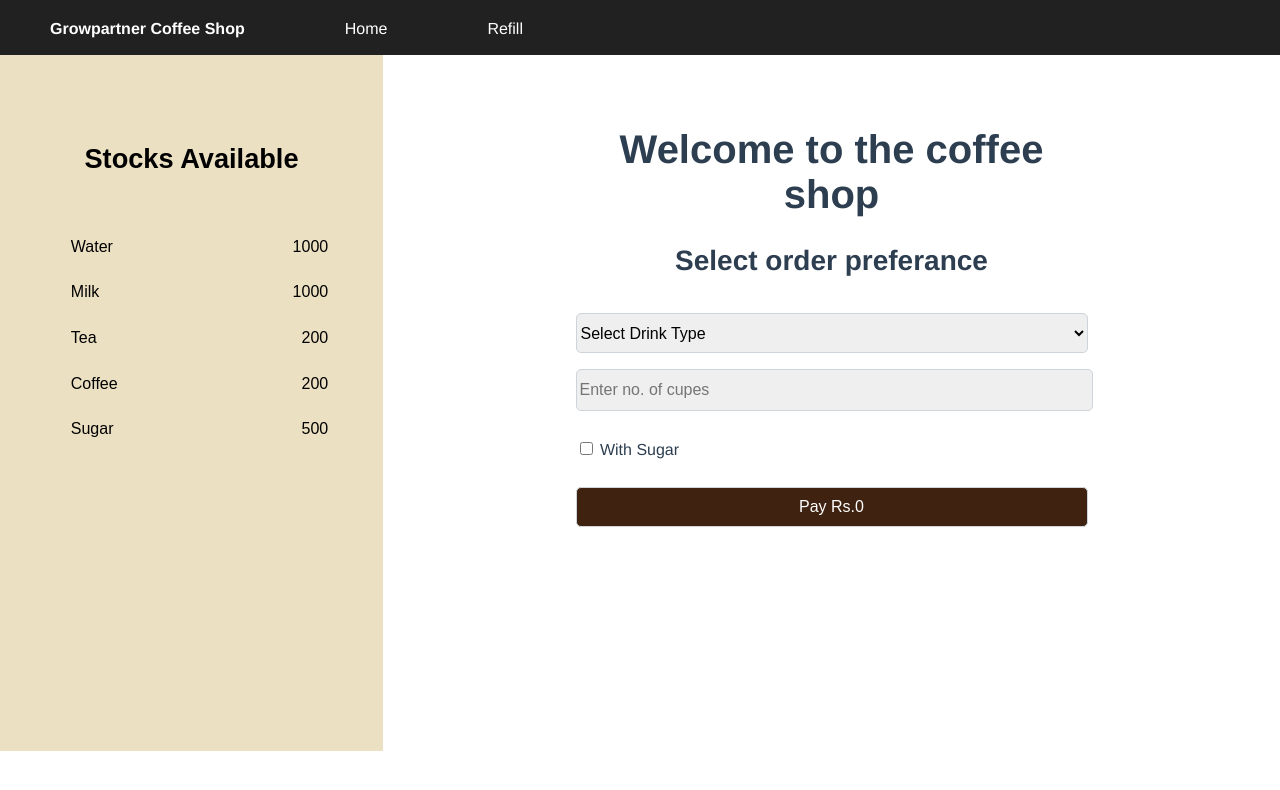
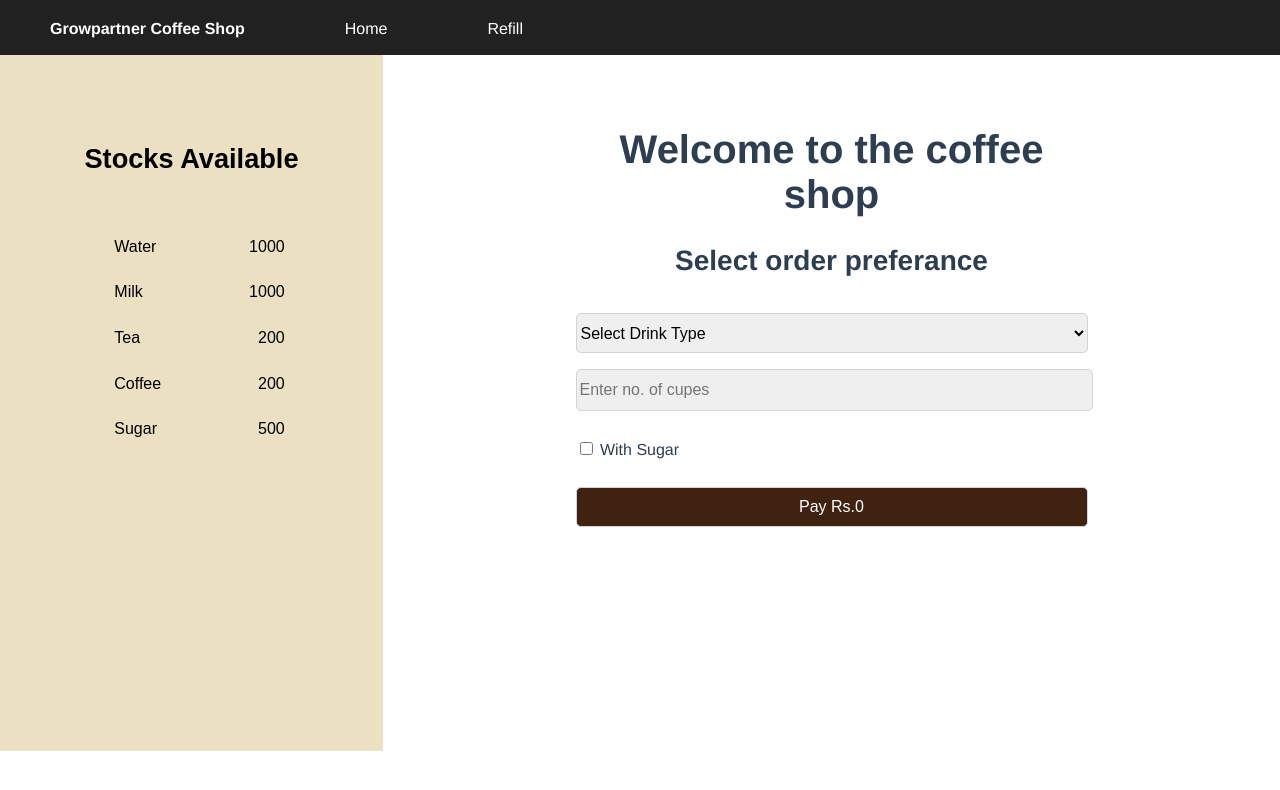
Before and after one commit to zair07/Growpartner-Coffe-Shop, a Vue app: page / in a window 1280 px wide. Shown: the top 790 px of the page. Built offline with nearby package versions, Linux system fonts and the light colour scheme; what vue-simple-alert would draw is missing.

Commit message:
Table width problem solved

```diff
--- a/src/components/Refill/Stocks.vue
+++ b/src/components/Refill/Stocks.vue
@@ -92,6 +92,7 @@ export default {
 }
 .stockList table {
   width: 200px;
+  max-width: 200px;
   text-align: left;
   margin-top: 2rem;
   margin-left: 1rem;
```
